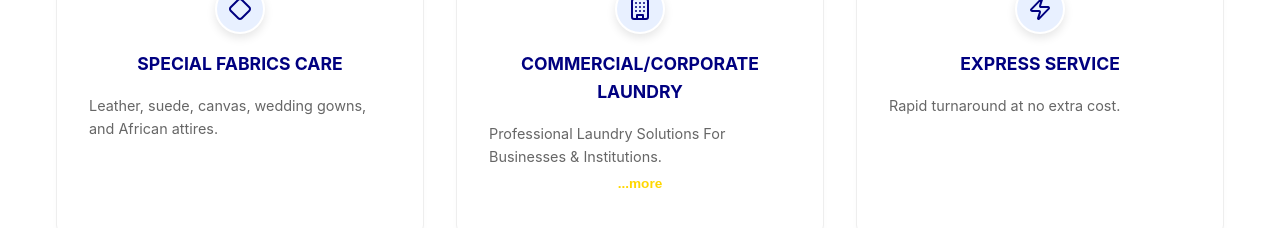
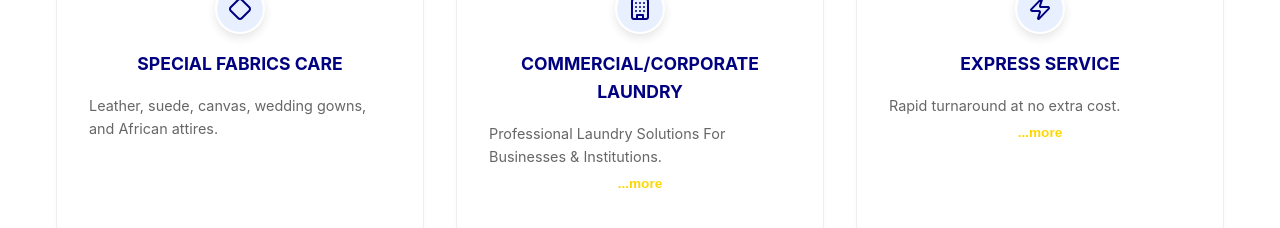
Before and after one commit to 07055/DOVELEAF, a React (Vite) app: page /services in a window 1280 px wide. Shown: the part 2040-2268 px from the top of the page. Built offline with nearby package versions, Linux system fonts and the light colour scheme.

Commit message:
Update EXPRESS SERVICE description with pickup & delivery options

```diff
--- a/src/pages/Services.jsx
+++ b/src/pages/Services.jsx
@@ -137,7 +137,7 @@
     { id: 9, name: 'LAUNDRY TREATMENT SERVICES', icon: Sprout, images: ['/images/laundry treatment services.jpeg'], desc: 'Disinfection, stain removal, brightening, and starching.' },
     { id: 10, name: 'SPECIAL FABRICS CARE', icon: Diamond, images: ['/images/special fabric.jpg', '/images/WhatsApp Image 2026-07-09 at 16.04.39 (1).jpeg'], desc: 'Leather, suede, canvas, wedding gowns, and African attires.' },
     { id: 11, name: 'COMMERCIAL/CORPORATE LAUNDRY', icon: Building, images: ['/images/WhatsApp Image 2026-02-14 at 13.09.10.jpeg', '/images/WhatsApp Image 2026-07-09 at 15.59.12.jpeg', '/images/WhatsApp Image 2026-07-09 at 15.59.12 (1).jpeg', '/images/WhatsApp Image 2026-07-09 at 15.57.42 (1).jpeg', '/images/WhatsApp Image 2026-07-09 at 16.04.39 (2).jpeg', '/images/WhatsApp Image 2026-07-09 at 16.10.56.jpeg'], desc: 'Professional Laundry Solutions For Businesses & Institutions.\n\nWe provide dependable laundry services tailored to organizations that require consistent quality, hygiene, and timely delivery. Whether you run a hotel, hospital, fitness centre, Airbnb, or beauty spa, we help you maintain the highest standards of cleanliness and professionalism.\n\nIndustries We Serve\n- Accommodation: Hotels, Guest houses, Airbnb, Lodges.\n- Healthcare: Hospitals, Clinics, Medical Centres.\n- Beauty & Fitness: Salons, Spas & Gyms.\n- Learning Institutions: Schools, Colleges & Universities.\n\nWhy Partner with Doveleaf Drycleaners?\n- Reliable pickups and delivery schedules.\n- Strict hygiene and quality control standards.\n- Capacity to handle large volumes.\n- Competitive pricing with flexible monthly payment plans.\n- Professional service you can depend on.' },
-    { id: 12, name: 'EXPRESS SERVICE', icon: Zap, images: ['/images/free delivery.jpg', '/images/WhatsApp Image 2026-07-09 at 16.04.39.jpeg'], desc: 'Rapid turnaround at no extra cost.' }
+    { id: 12, name: 'EXPRESS SERVICE', icon: Zap, images: ['/images/free delivery.jpg', '/images/WhatsApp Image 2026-07-09 at 16.04.39.jpeg'], desc: 'Rapid turnaround at no extra cost.\n\nConvenient pickup & delivery options available.' }
 ];
 
 const ServiceCard = ({ service }) => {
```
